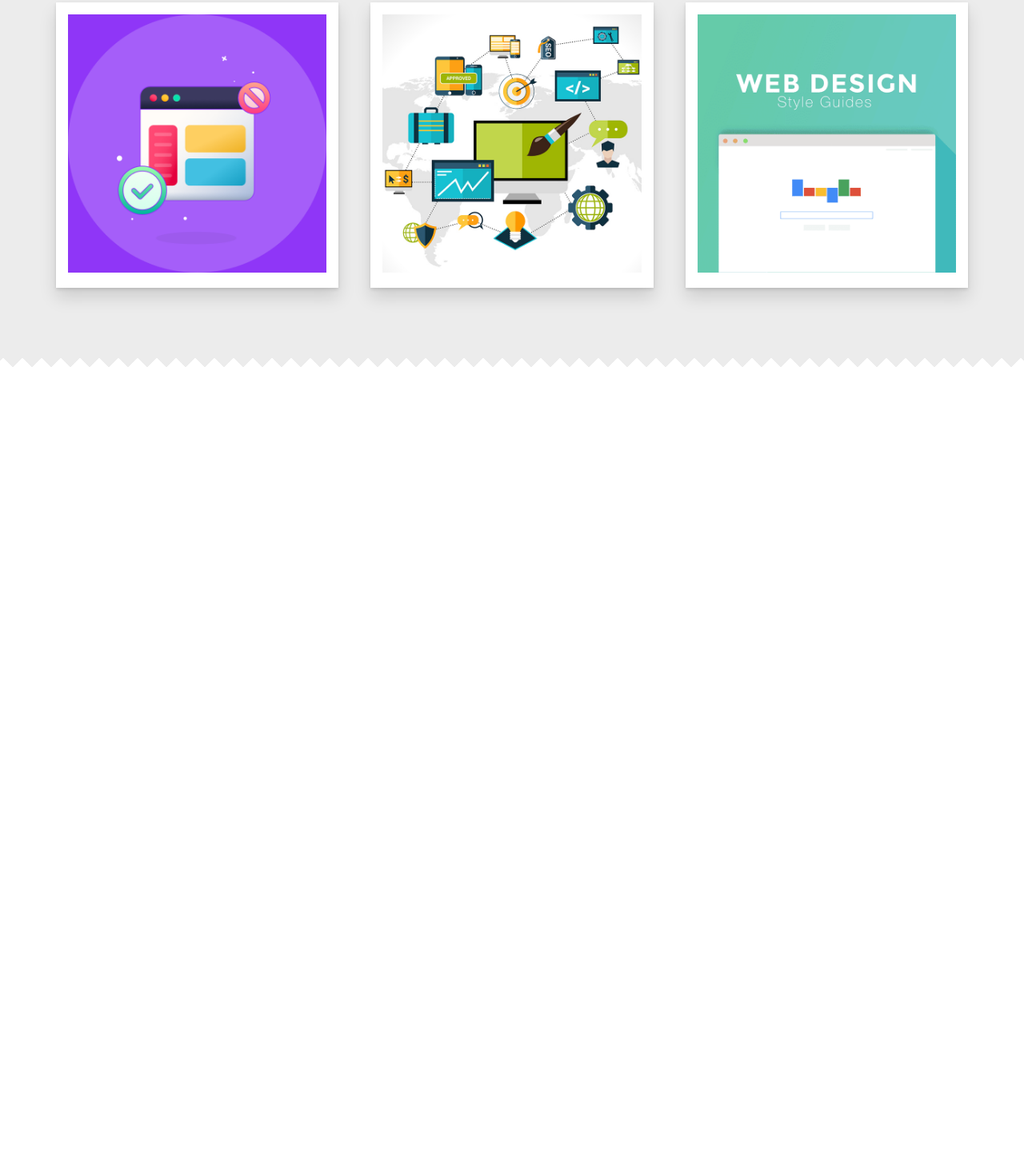
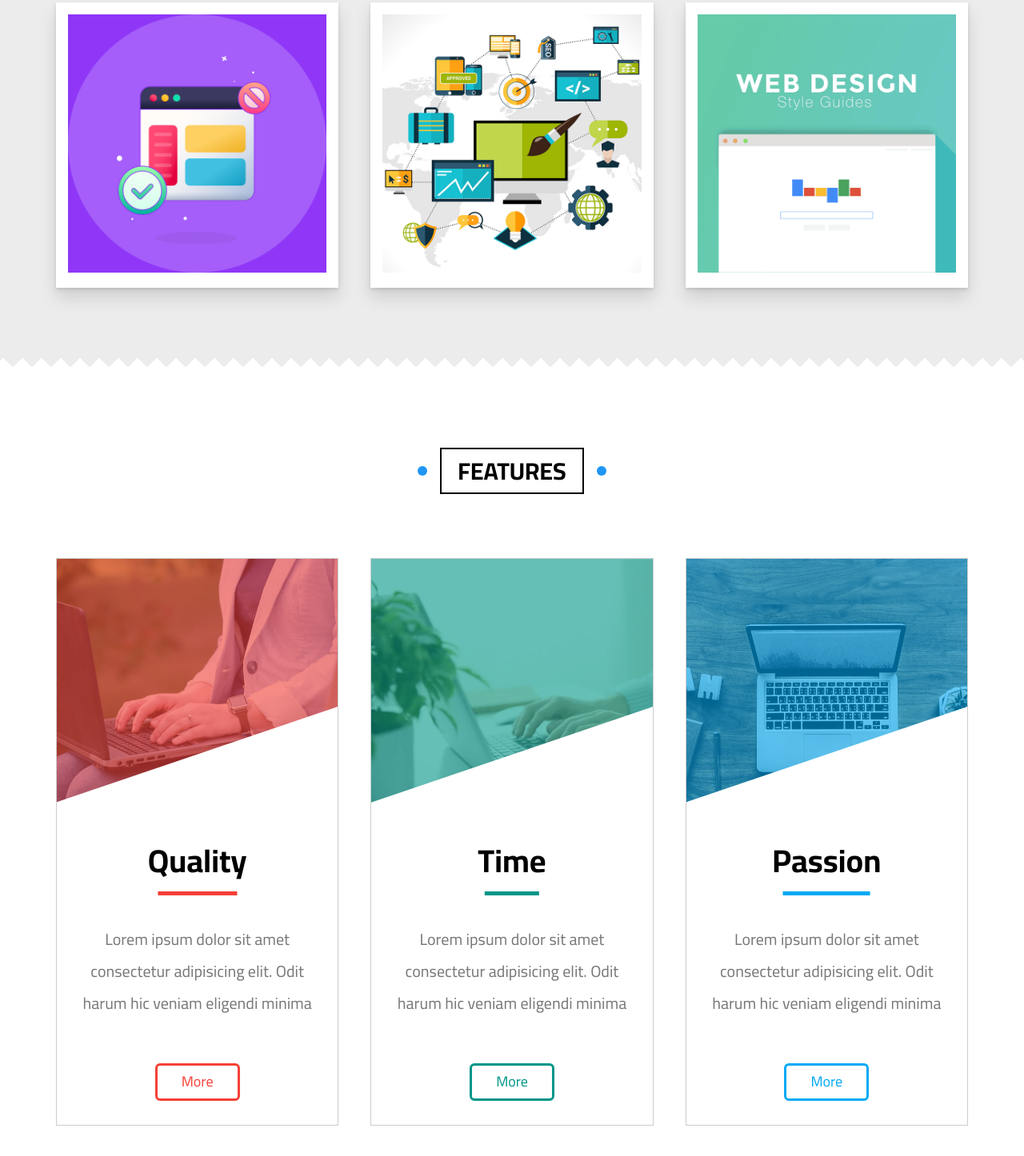
Before and after one commit to AksaimSalaheddine/Templet-Three, a plain HTML site: page index.html in a window 1280 px wide. Shown: the part 2550-3996 px from the top of the page at 80% size. Before the commit the page ends 3010 px from the top, so only its background shows below. Drawn offline with Linux system fonts and the light colour scheme.

Commit message:
features completed

```diff
--- a/css/main.css
+++ b/css/main.css
@@ -3,6 +3,7 @@
   --main-color: #2196f3;
   --main-color-alt: #1787e0;
   --main-transition: 0.3s;
+  --main-padding: 100px 0;
 }
 * {
   box-sizing: border-box;
@@ -176,7 +177,6 @@ a {
   -webkit-background-clip: text;
   color: transparent;
 }
-
 .header .main-nav > li > a::before {
   content: "";
   height: 4px;
@@ -383,7 +383,7 @@ a {
 /* end landing */
 /* start articles */
 .articles {
-  padding: 100px 0;
+  padding: var(--main-padding);
 }
 .articles .contianer {
   display: grid;
@@ -464,7 +464,7 @@ a {
 /* Start gallery */
 .gallery {
   position: relative;
-  padding: 100px 0;
+  padding: var(--main-padding);
   background-color: #ececec;
   --mask: conic-gradient(
         from 135deg at top,
@@ -539,4 +539,144 @@ a {
   }
 }
 /* End gallery */
-/*  */
+/* Start Featuers */
+.features {
+  padding: var(--main-padding);
+}
+.features .contianer {
+  display: grid;
+  grid-template-columns: repeat(auto-fit, minmax(300px, 1fr));
+  gap: 40px;
+}
+.features .box {
+  text-align: center;
+  border: 1px solid #ccc;
+}
+.features .box .img-holder {
+  position: relative;
+  overflow: hidden;
+}
+.features .box .img-holder::before {
+  content: "";
+  position: absolute;
+  left: 0;
+  top: 0;
+  width: 100%;
+  height: 100%;
+}
+.features .box .img-holder::after {
+  content: "";
+  position: absolute;
+  bottom: 0;
+  right: 0;
+  border-style: solid;
+  border-width: 0 0 170px 500px;
+  border-color: transparent transparent white transparent;
+  transition: var(--main-transition);
+  -webkit-transition: var(--main-transition);
+  -moz-transition: var(--main-transition);
+  -ms-transition: var(--main-transition);
+  -o-transition: var(--main-transition);
+}
+.features .box:hover .img-holder::after {
+  border-width: 170px 500px 170px 0px;
+}
+.features .box .img-holder img {
+  max-width: 100%;
+}
+.features .box h2 {
+  width: fit-content;
+  margin: auto;
+  font-size: 40px;
+  position: relative;
+}
+.features .box h2::before {
+  content: "";
+  position: absolute;
+  width: 80%;
+  height: 5px;
+  bottom: -20px;
+  left: 50%;
+  transform: translatex(-50%);
+  -webkit-transform: translatex(-50%);
+  -moz-transform: translatex(-50%);
+  -ms-transform: translatex(-50%);
+  -o-transform: translatex(-50%);
+}
+.features .box p {
+  line-height: 2;
+  color: #777;
+  font-size: 20px;
+  margin: 30px 0;
+  padding: 25px;
+}
+.features .box a {
+  display: block;
+  width: fit-content;
+  margin: 0 auto 30px;
+  padding: 10px 30px;
+  font-size: 18px;
+  border: 3px solid;
+  border-radius: 6px;
+  -webkit-border-radius: 6px;
+  -moz-border-radius: 6px;
+  -ms-border-radius: 6px;
+  -o-border-radius: 6px;
+  transition: var(--main-transition);
+  -webkit-transition: var(--main-transition);
+  -moz-transition: var(--main-transition);
+  -ms-transition: var(--main-transition);
+  -o-transition: var(--main-transition);
+}
+.features .quality .img-holder::before {
+  background-color: rgb(244 64 54 / 60%);
+}
+.features .quality h2::before {
+  background-color: #f44036;
+}
+.features .quality a {
+  color: #f44036;
+  border-color: #f44036;
+  background: linear-gradient(to right, #f44036 49.8%, white 50%);
+  background-size: 200% 100%;
+  background-position: right top;
+}
+.features .box:hover a.quality {
+  background-position: left top;
+  color: white;
+}
+.features .time .img-holder::before {
+  background-color: rgb(0 150 136 / 60%);
+}
+.features .time h2::before {
+  background-color: #009688;
+}
+.features .time a {
+  color: #009688;
+  border-color: #009688;
+  background: linear-gradient(to left, #009688 50.2%, white 50%);
+  background-size: 200% 100%;
+  background-position: left top;
+}
+.features .box:hover a.time {
+  background-position: right top;
+  color: white;
+}
+.features .passion .img-holder::before {
+  background-color: rgb(3 169 244 / 60%);
+}
+.features .passion h2::before {
+  background-color: #03a9f4;
+}
+.features .passion a {
+  color: #03a9f4;
+  border-color: #03a9f4;
+  background: linear-gradient(to right, #03a9f4 49.8%, white 50%);
+  background-size: 200% 100%;
+  background-position: right top;
+}
+.features .box:hover a.passion {
+  background-position: left top;
+  color: white;
+}
+/* End Featuers */
--- a/index.html
+++ b/index.html
@@ -291,5 +291,45 @@
       </div>
     </div>
     <!-- End gallery -->
+    <!-- Start Features -->
+    <div class="features" id="features">
+      <h2 class="main-heading">features</h2>
+      <div class="contianer">
+        <div class="box quality">
+          <div class="img-holder">
+            <img src="/Templet-Three/Imgs/features-01.jpg" alt="" />
+          </div>
+          <h2>Quality</h2>
+          <p>
+            Lorem ipsum dolor sit amet consectetur adipisicing elit. Odit harum
+            hic veniam eligendi minima
+          </p>
+          <a href="#" class="quality">More</a>
+        </div>
+        <div class="box time">
+          <div class="img-holder">
+            <img src="/Templet-Three/Imgs/features-02.jpg" alt="" />
+          </div>
+          <h2>Time</h2>
+          <p>
+            Lorem ipsum dolor sit amet consectetur adipisicing elit. Odit harum
+            hic veniam eligendi minima
+          </p>
+          <a href="#" class="time">More</a>
+        </div>
+        <div class="box passion">
+          <div class="img-holder">
+            <img src="/Templet-Three/Imgs/features-03.jpg" alt="" />
+          </div>
+          <h2>Passion</h2>
+          <p>
+            Lorem ipsum dolor sit amet consectetur adipisicing elit. Odit harum
+            hic veniam eligendi minima
+          </p>
+          <a href="#" class="passion">More</a>
+        </div>
+      </div>
+    </div>
+    <!-- End Features -->
   </body>
 </html>
```
